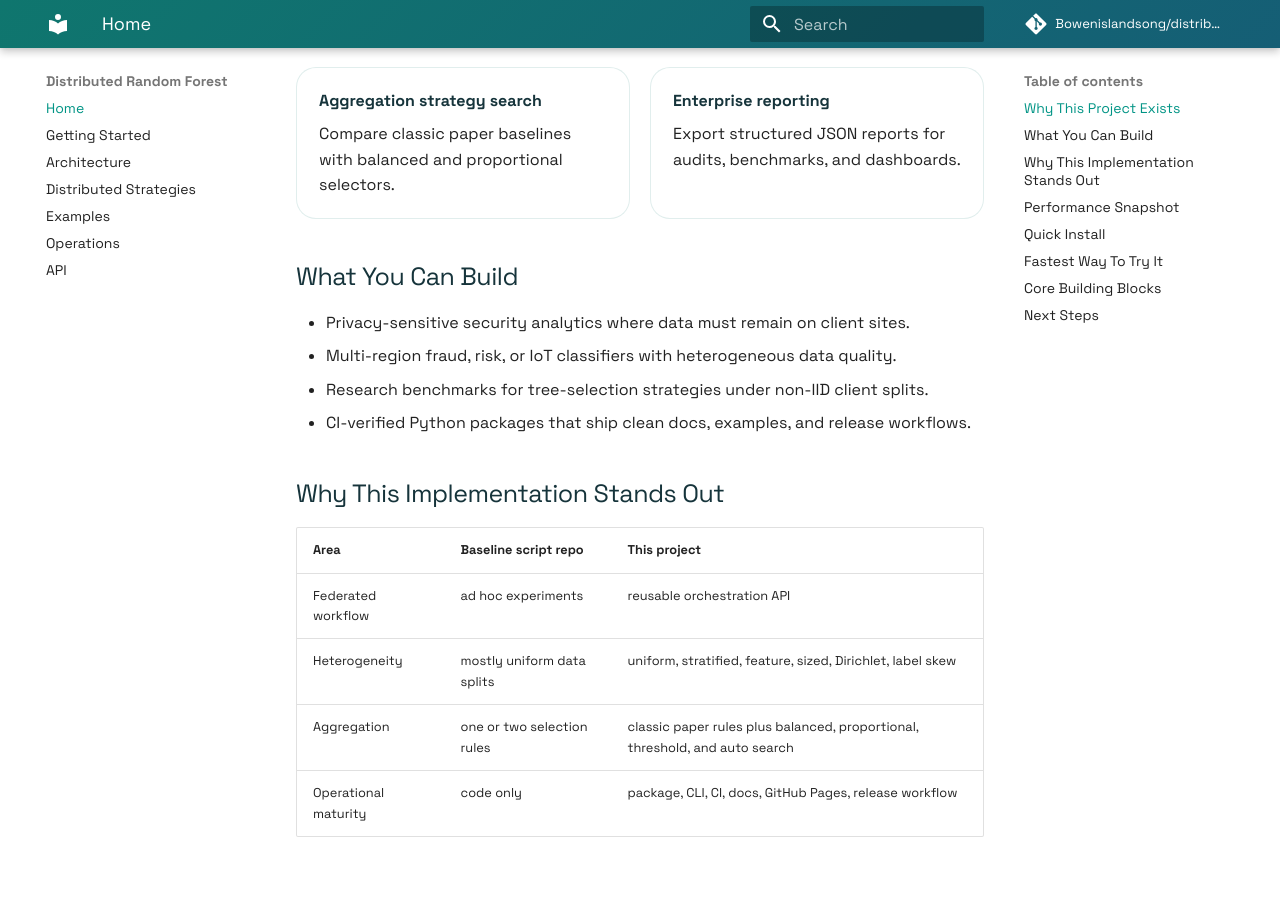
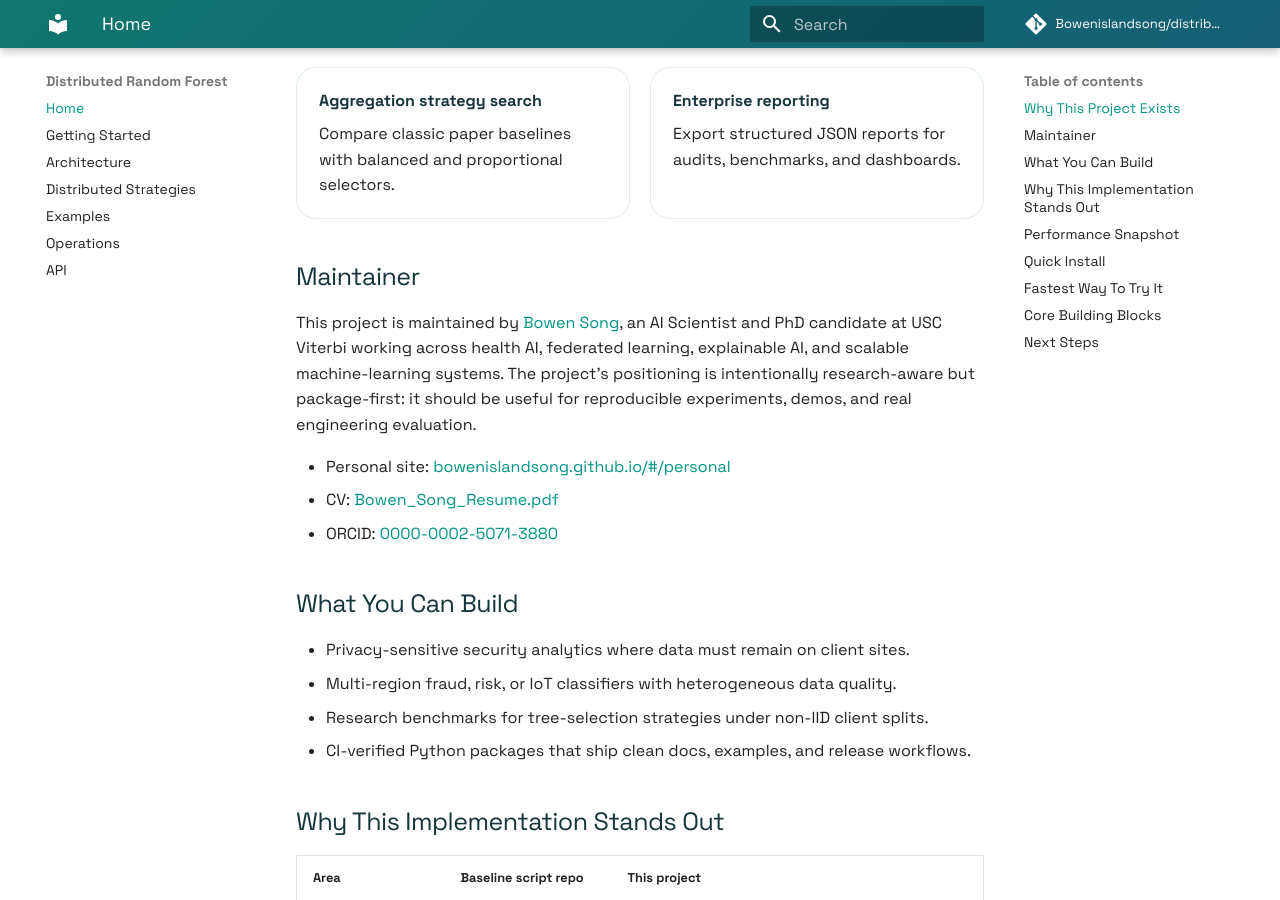
Before and after one commit to Bowenislandsong/distributed_random_forest, an MkDocs documentation site: the page built from docs/index.md, in a window 1280 px wide and 900 px high, scrolled down 683 px. Built offline with MkDocs 1.6.1 and Material for MkDocs 9.7.7, drawn with Linux system fonts in a browser that asks for light colours; comment, search, counter and statistics services are not loaded.

Commit message:
doc change

```diff
--- a/docs/index.md
+++ b/docs/index.md
@@ -30,6 +30,19 @@ This project goes further:
     Export structured JSON reports for audits, benchmarks, and dashboards.
   </div>
 </div>
+
+## Maintainer
+
+This project is maintained by
+[Bowen Song](https://bowenislandsong.github.io/#/personal), an AI Scientist and
+PhD candidate at USC Viterbi working across health AI, federated learning,
+explainable AI, and scalable machine-learning systems. The project’s
+positioning is intentionally research-aware but package-first: it should be
+useful for reproducible experiments, demos, and real engineering evaluation.
+
+- Personal site: [bowenislandsong.github.io/#/personal](https://bowenislandsong.github.io/#/personal)
+- CV: [Bowen_Song_Resume.pdf](https://bowenislandsong.github.io/img/resume/Bowen_Song_Resume.pdf)
+- ORCID: [0000-0002-5071-3880](https://orcid.org/0000-0002-5071-3880)
 
 ## What You Can Build
 
```
Also changed, not shown: README.md (+16 -0 lines), pyproject.toml (+12 -2 lines).
